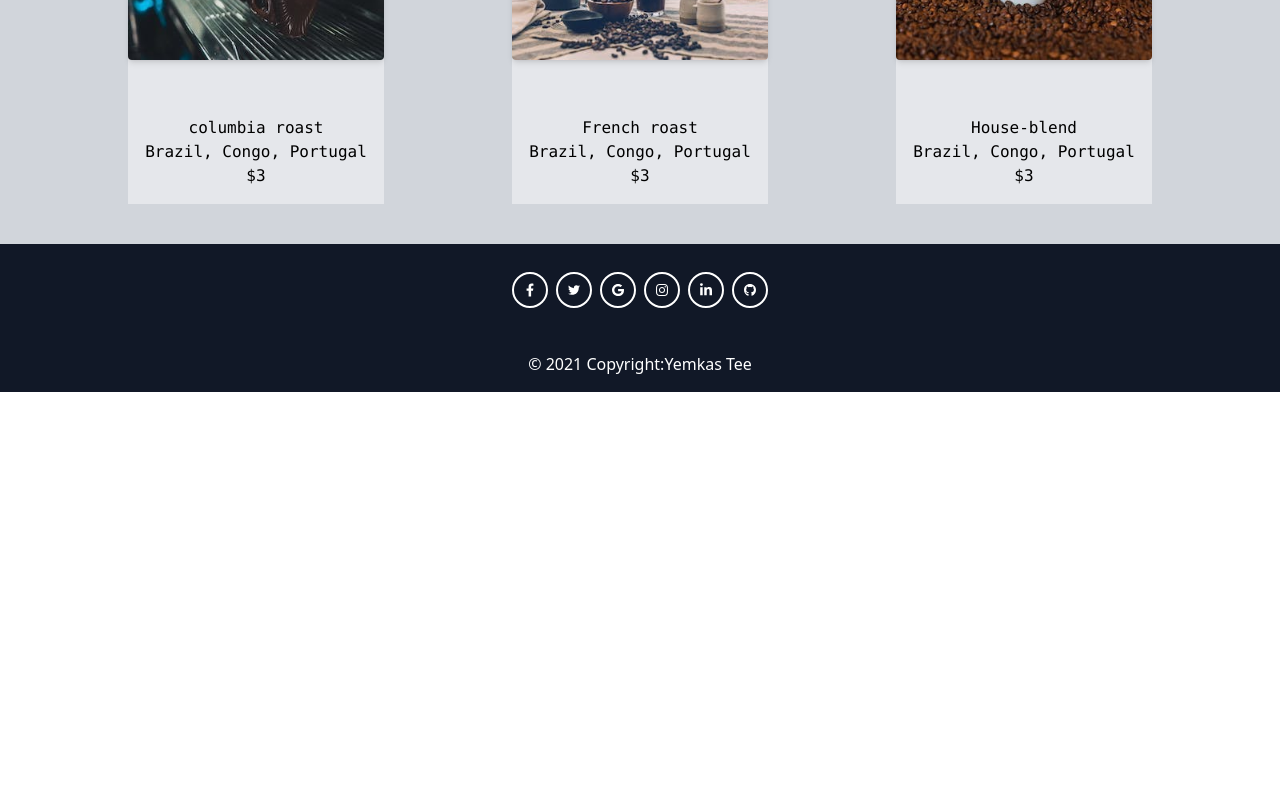
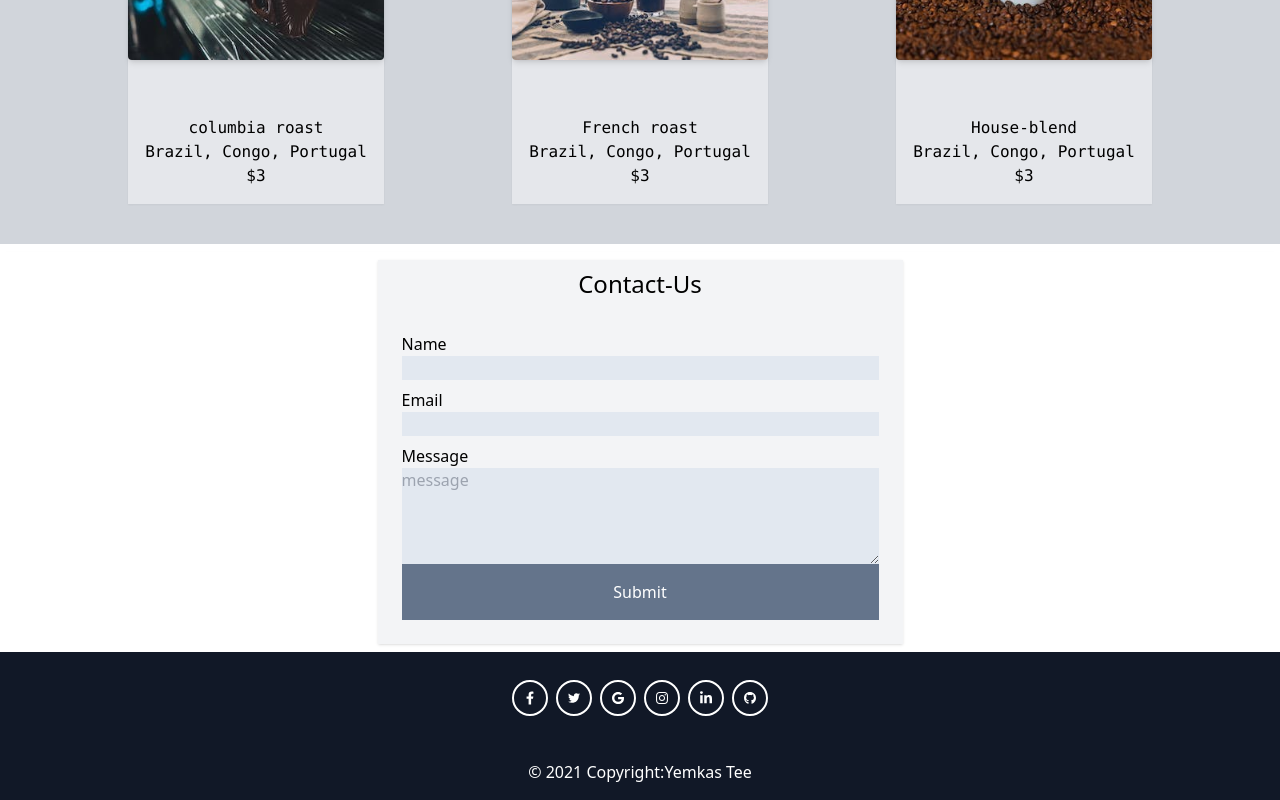
Before and after one commit to ola-kiitan/Tailwind-project, a React (Create React App) app: page / in a window 1280 px wide. Shown: the part 1020-1820 px from the top of the page. Before the commit the page ends 1412 px from the top, so only its background shows below. Built offline with nearby package versions, Linux system fonts and the light colour scheme.

Commit message:
contact-form

```diff
--- a/src/index.css
+++ b/src/index.css
@@ -1,8 +1,13 @@
 @tailwind base;
 @tailwind components;
 @tailwind utilities;
+html,
+body {
+  max-width: 100%;
+  overflow-x: hidden;
+}
 .menu-card {
-  @apply bg-gray-200 flex justify-center flex-col font-mono mb-4 md:w-auto md:h-auto;
+  @apply bg-gray-200 flex justify-center flex-col font-mono mb-4 md:w-auto md:h-auto shadow-sm hover:scale-105 hover:shadow-md transition duration-300;
 }
 .img {
   @apply h-48 object-cover w-full rounded shadow-md mb-10;
@@ -30,3 +35,6 @@ nav.dropdown {
 .nav-link {
   @apply p-4 hover:bg-slate-300;
 }
+.contact {
+  @apply flex flex-col justify-center;
+}
--- a/src/pages/Contact.js
+++ b/src/pages/Contact.js
@@ -0,0 +1,40 @@
+import React from 'react'
+
+export default function Contact() {
+  return (
+    <div
+      className=' contact items-center h-full p-2 mt-2 shadow-md'
+      id='contact'
+    >
+      <div className='contact items-center bg-gray-100 shadow'>
+        <h1 className='text-2xl my-2 '>Contact-Us</h1>
+        <form action='' className='contact p-6 '>
+          <label htmlFor='name'>Name</label>
+          <input
+            type='text'
+            id='name'
+            className=' bg-slate-200 outline-none mb-2 '
+          />
+          <label htmlFor='email'>Email</label>
+          <input
+            type='text'
+            id='email'
+            className=' bg-slate-200 outline-none mb-2'
+          />
+          <label htmlFor='message'>Message</label>
+          <textarea
+            className=' bg-slate-200  outline-none '
+            id='message'
+            name='message'
+            rows='4'
+            cols='50'
+            placeholder='message'
+          ></textarea>
+          <button className=' bg-slate-500 text-white py-4 hover:bg-slate-400 hover:text-black'>
+            Submit
+          </button>
+        </form>
+      </div>
+    </div>
+  )
+}
--- a/src/pages/Home.js
+++ b/src/pages/Home.js
@@ -1,11 +1,13 @@
 import React from 'react'
 import Service from '../components/Service'
 import Hero from '../components/Hero'
+import Contact from './Contact'
 export default function Home() {
   return (
     <>
       <Hero />
       <Service />
+      <Contact />
     </>
   )
 }
```
